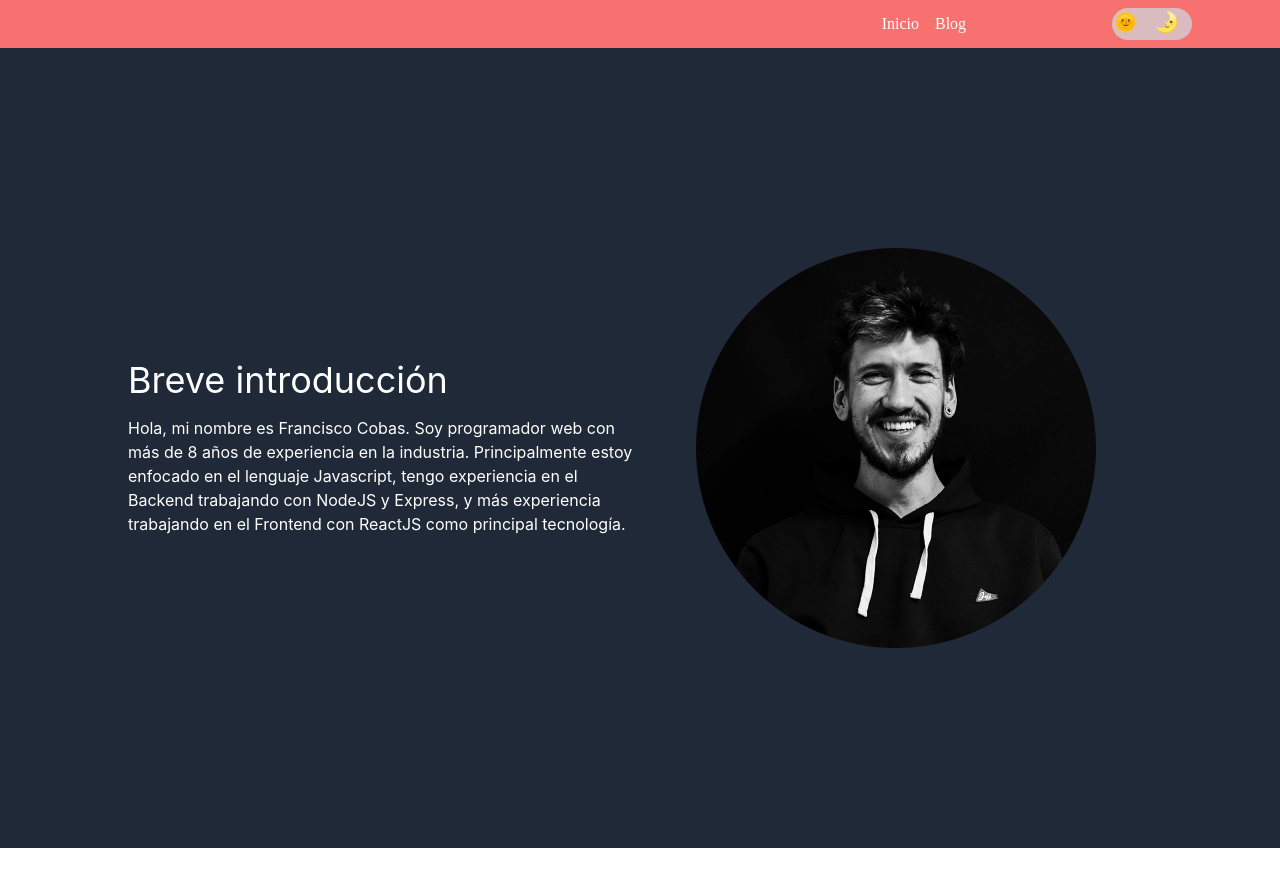
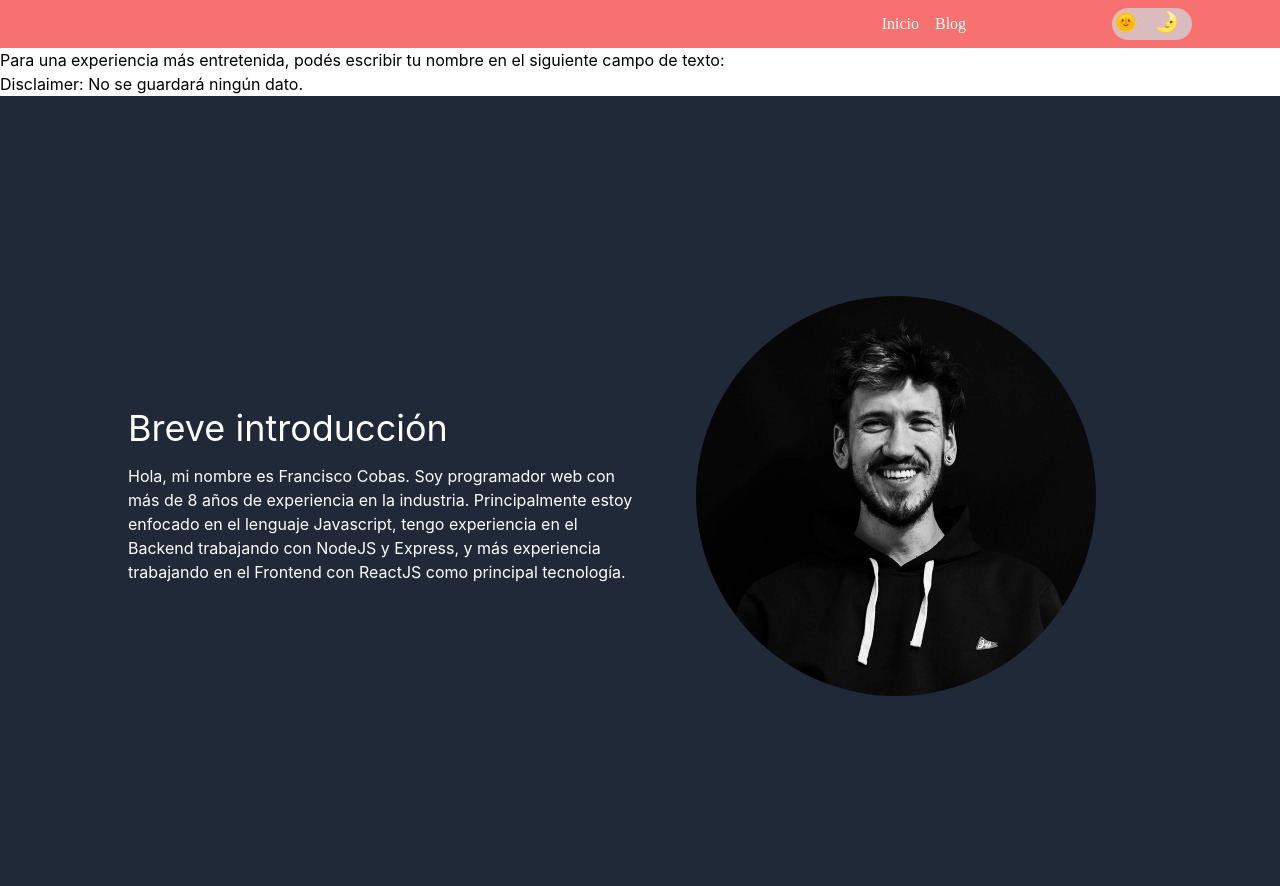
Before and after one commit to franciscocobas/franciscocobasdev, a Next.js app: page / in a window 1280 px wide. Shown: the top 886 px of the page. Before the commit the page ends 848 px from the top, so only its background shows below. Built offline with nearby package versions, Linux system fonts and the light colour scheme; a web font is replaced by a local one.

Commit message:
Added react-hooks-form

```diff
--- a/src/pages/index.tsx
+++ b/src/pages/index.tsx
@@ -1,5 +1,7 @@
 import Head from 'next/head';
 import Image from 'next/image';
+import { useForm } from 'react-hook-form';
+
 import { GetStaticProps } from 'next';
 import { useRouter } from 'next/dist/client/router';
 
@@ -26,6 +28,10 @@ export const getStaticProps: GetStaticProps = async ({ locale }) => {
           message:
             'Para una experiencia más entretenida, podés escribir tu nombre en el siguiente campo de texto:',
           messageAux: 'Disclaimer: No se guardará ningún dato.',
+          messageDev:
+            '¿Querés tener una experiencia más orientada a la programación?',
+          messageYes: 'Si',
+          messageNo: 'No',
         },
       };
 };
@@ -33,10 +39,23 @@ export const getStaticProps: GetStaticProps = async ({ locale }) => {
 interface HomeProps {
   description: string;
   title: string;
+  message: string;
+  messageAux: string;
 }
 
-export default function Home({ description, title }: HomeProps) {
+type Inputs = {
+  example: string;
+  exampleRequired: string;
+};
+
+export default function Home({
+  description,
+  title,
+  message,
+  messageAux,
+}: HomeProps) {
   const { locale } = useRouter();
+  const {} = useForm<Inputs>();
 
   return (
     <>
@@ -47,6 +66,10 @@ export default function Home({ description, title }: HomeProps) {
             : 'Bienvenido a Francisco Cobas Dev'}
         </title>
       </Head>
+      <div>
+        <p>{message}</p>
+        <p>{messageAux}</p>
+      </div>
       <div className='bg-white dark:bg-gray-800 dark:text-white min-h-screen flex items-center justify-center px-32'>
         <div className='md:w-1/2'>
           <h1 className='text-4xl mb-4'>{title}</h1>
```
Also changed, not shown: tsconfig.json (+3 -13 lines).
